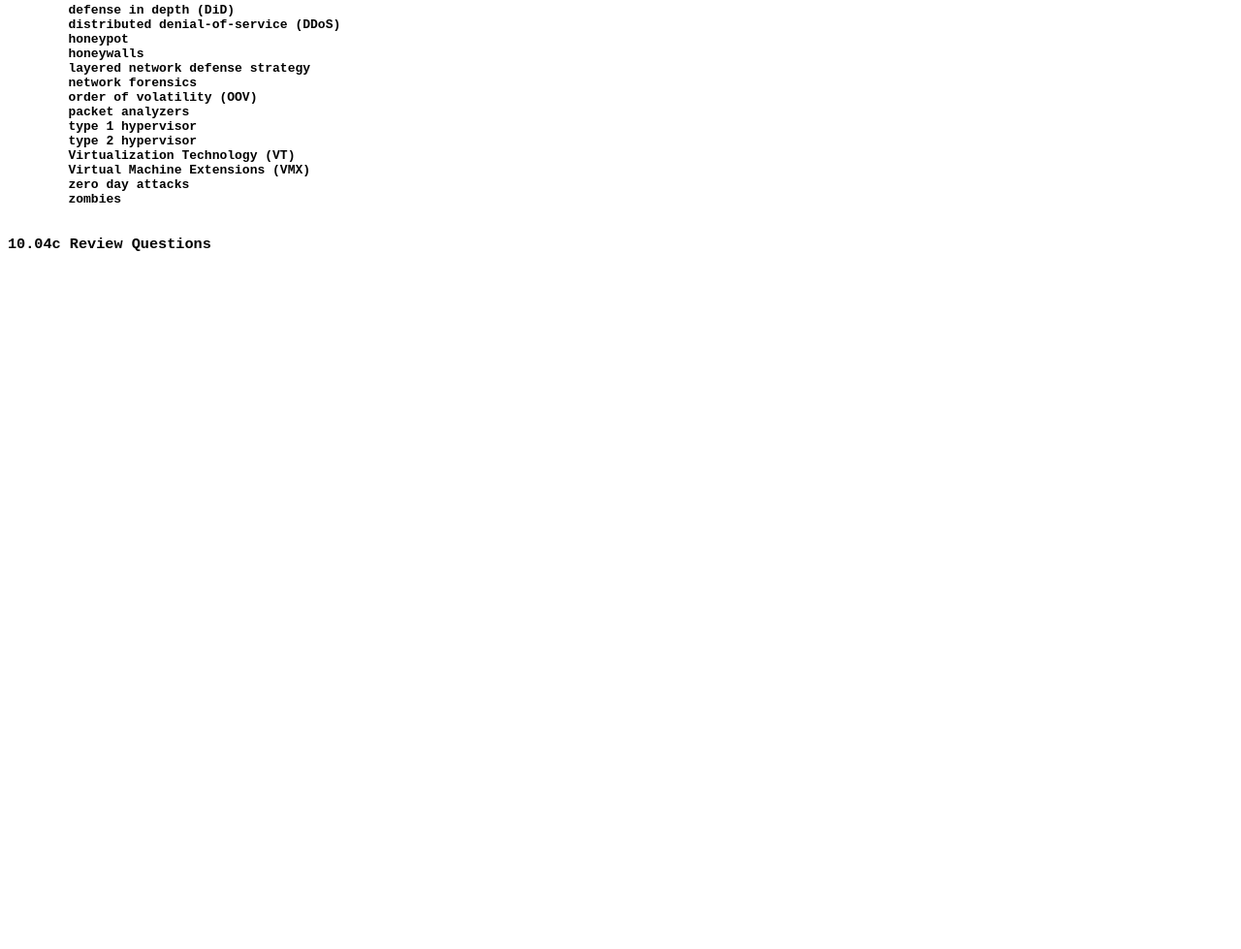
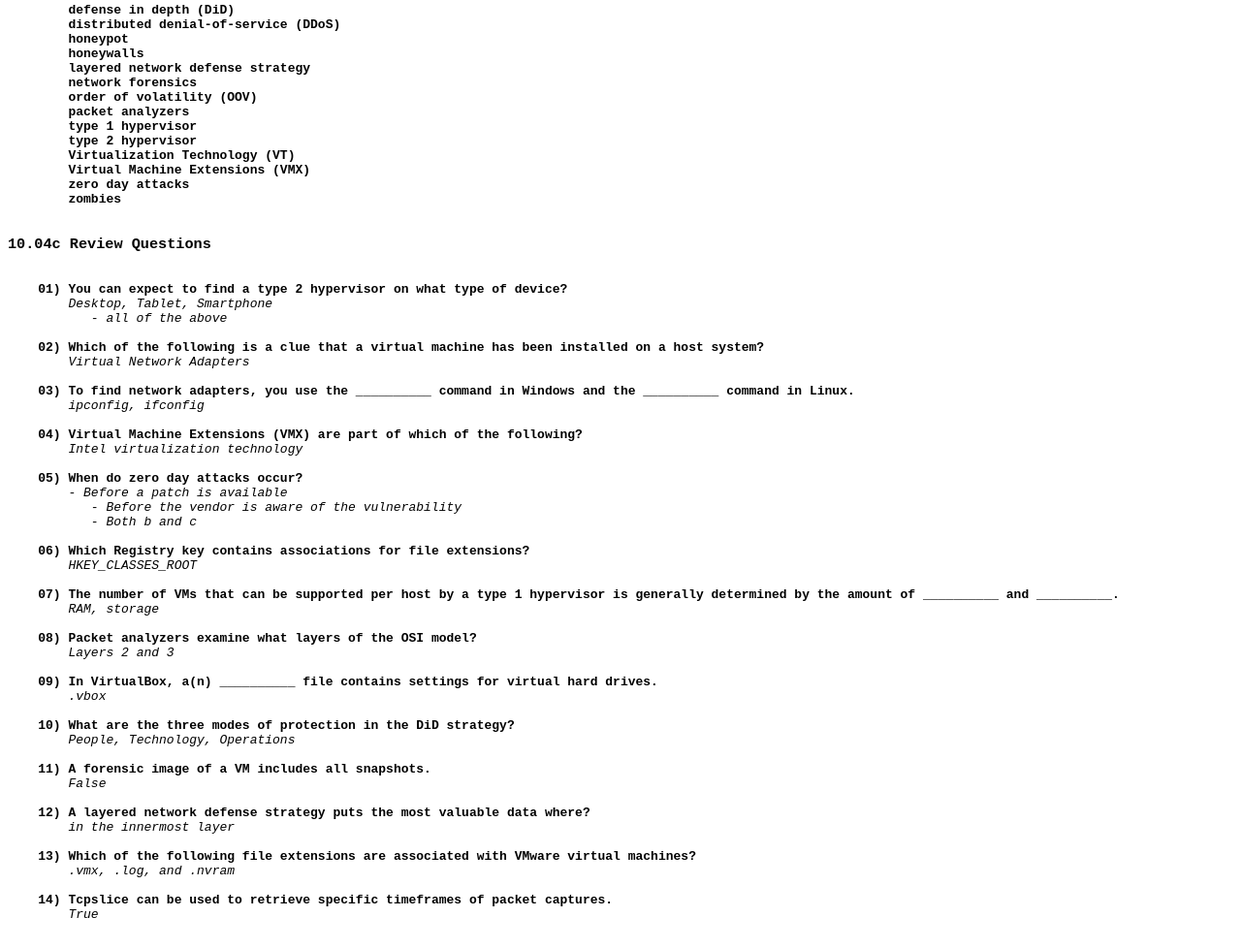
Before and after one commit to Ploppa-Smurph/ctec280_computerForensics, a plain HTML site: page wk11/index.html in a window 1280 px wide. Shown: the part 2357-3336 px from the top of the page at 97% size. Before the commit the page ends 2676 px from the top, so only its background shows below. Drawn offline with Linux system fonts and the light colour scheme.

Commit message:
work on 280

```diff
--- a/wk11/index.html
+++ b/wk11/index.html
@@ -114,6 +114,50 @@
         <b>zero day attacks</b>
         <b>zombies</b>
     <h3>10.04c Review Questions</h3>
+    <b>01) You can expect to find a type 2 hypervisor on what type of device?</b>
+        <i>Desktop, Tablet, Smartphone
+           - all of the above</i>
+
+    <b>02) Which of the following is a clue that a virtual machine has been installed on a host system?</b>
+        <i>Virtual Network Adapters</i>
+
+    <b>03) To find network adapters, you use the __________ command in Windows and the __________ command in Linux.</b>
+        <i>ipconfig, ifconfig</i>
+
+    <b>04) Virtual Machine Extensions (VMX) are part of which of the following?</b>
+        <i>Intel virtualization technology</i>
+
+    <b>05) When do zero day attacks occur?</b>
+        <i>- Before a patch is available
+           - Before the vendor is aware of the vulnerability
+           - Both b and c </i>
+
+    <b>06) Which Registry key contains associations for file extensions?</b>
+        <i>HKEY_CLASSES_ROOT</i>
+
+    <b>07) The number of VMs that can be supported per host by a type 1 hypervisor is generally determined by the amount of __________ and __________.</b>
+        <i>RAM, storage</i>
+
+    <b>08) Packet analyzers examine what layers of the OSI model?</b>
+        <i>Layers 2 and 3</i>
+
+    <b>09) In VirtualBox, a(n) __________ file contains settings for virtual hard drives.</b>
+        <i>.vbox</i>
+
+    <b>10) What are the three modes of protection in the DiD strategy?</b>
+        <i>People, Technology, Operations</i>
+
+    <b>11) A forensic image of a VM includes all snapshots.</b>
+        <i>False</i>
+
+    <b>12) A layered network defense strategy puts the most valuable data where?</b>
+        <i>in the innermost layer</i>
+
+    <b>13) Which of the following file extensions are associated with VMware virtual machines?</b>
+        <i>.vmx, .log, and .nvram</i>
+
+    <b>14) Tcpslice can be used to retrieve specific timeframes of packet captures.</b>
+        <i>True</i>
 
 </pre>
 </body>
```
Also changed, not shown: wk11/review_10.png (added).
